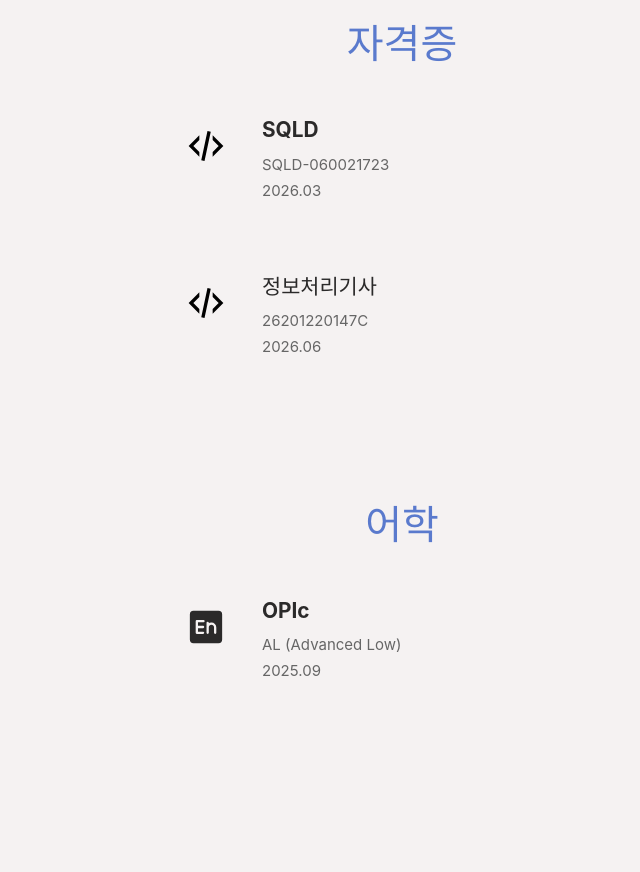
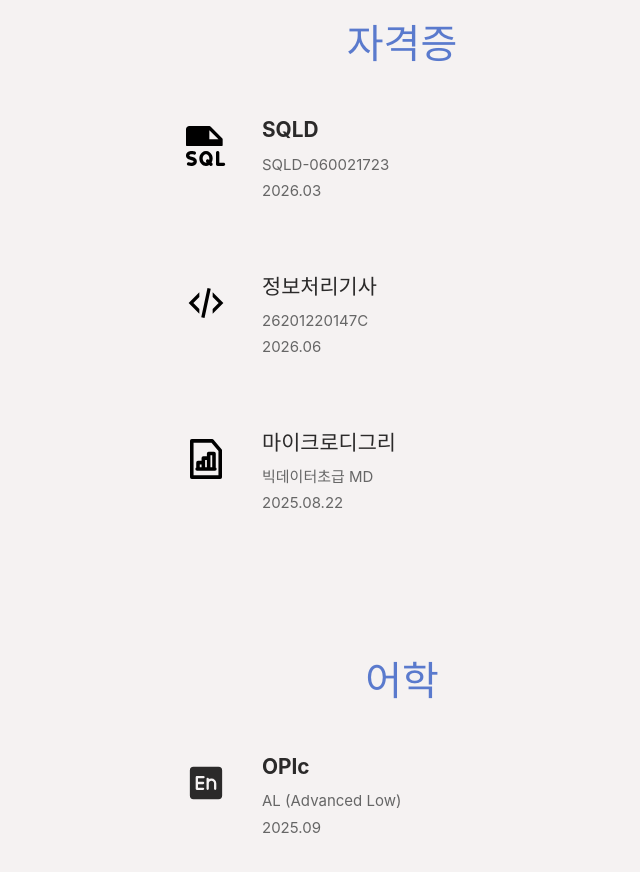
Before and after one commit to skwldwld/portfolio, a React (Vite) app: page / in a window 1280 px wide. Shown: the part 5180-6052 px from the top of the page, without its empty margins (238-878 px from the left). Built offline with nearby package versions, Linux system fonts and the light colour scheme; a web font is replaced by a local one.

Commit message:
add micro degree

```diff
--- a/src/data/experience.json
+++ b/src/data/experience.json
@@ -29,7 +29,7 @@
   "certifications": [
     {
       "id": "SQLD",
-      "icon": "code",
+      "icon": "sqld",
       "title": "SQLD",
       "level": "SQLD-060021723",
       "date": "2026.03"
@@ -40,6 +40,13 @@
       "title": "정보처리기사",
       "level": "26201220147C",
       "date": "2026.06"
+    },
+    {
+      "id": "micro_degree",
+      "icon": "md",
+      "title": "마이크로디그리",
+      "level": "빅데이터초급 MD",
+      "date": "2025.08.22"
     }
   ],
   "languages": [
--- a/src/sections/Experience.jsx
+++ b/src/sections/Experience.jsx
@@ -6,6 +6,8 @@
 import companyIcon from '../assets/company.svg';
 import opicIcon from '../assets/opic.svg';
 import codeIcon from '../assets/code.svg';
+import mdIcon from '../assets/md.svg';
+import sqldIcon from '../assets/sqld.svg';
 import { useLanguage } from '../context/LanguageContext';
 
 function Experience() {
@@ -23,6 +25,11 @@
         return opicIcon;
       case 'code':
         return codeIcon;
+      case 'md':
+        return mdIcon;
+      case 'sqld':
+        return sqldIcon;
+
       default:
         return null;
     }
```
Also changed, not shown: src/assets/md.svg (added), src/assets/sqld.svg (added).
